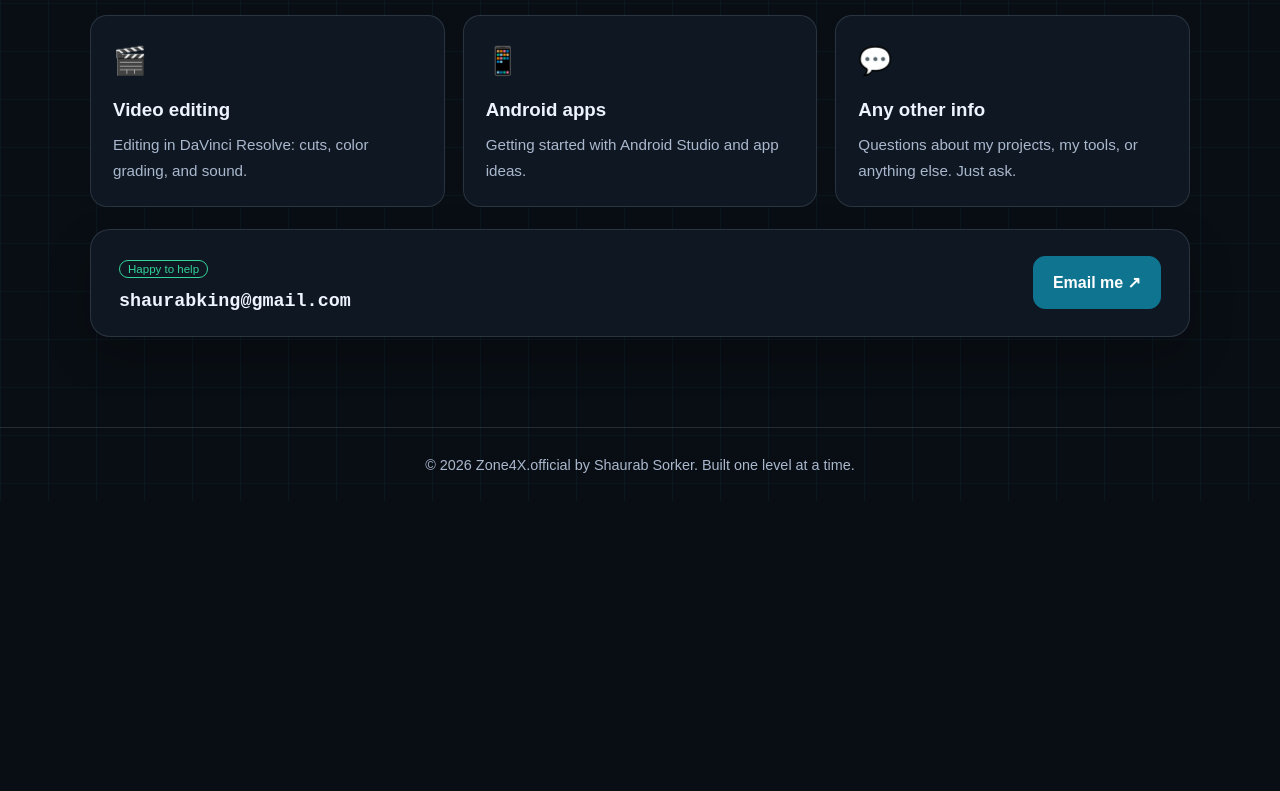
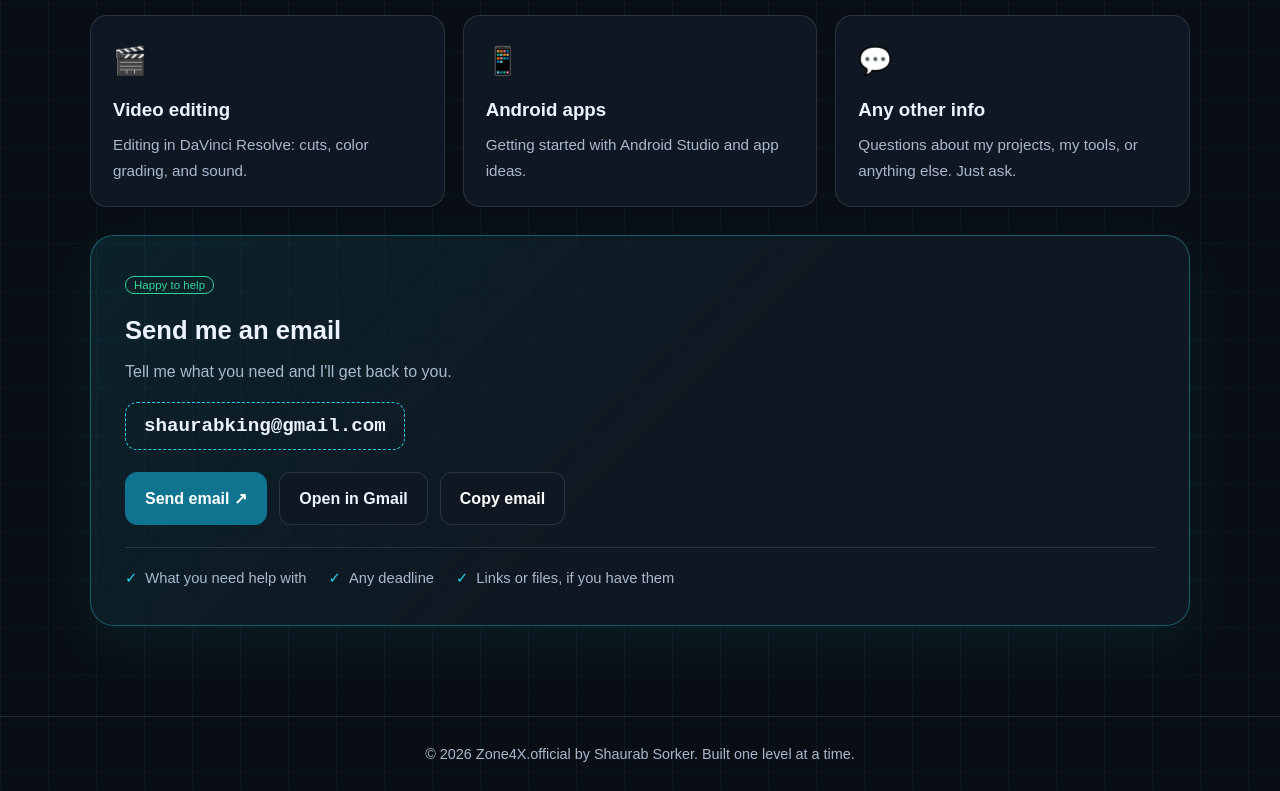
Before and after one commit to kaderpcb2/zoneX4, a plain HTML site: page index.html in a window 1280 px wide. Shown: the part 6189-6980 px from the top of the page. Before the commit the page ends 6691 px from the top, so only its background shows below. Drawn offline with Linux system fonts and the light colour scheme.

Commit message:
Add files via upload

```diff
--- a/index.html
+++ b/index.html
@@ -210,12 +210,23 @@
           <article class="skill-card"><div class="skill-icon" aria-hidden="true">📱</div><h3>Android apps</h3><p>Getting started with Android Studio and app ideas.</p></article>
           <article class="skill-card"><div class="skill-icon" aria-hidden="true">💬</div><h3>Any other info</h3><p>Questions about my projects, my tools, or anything else. Just ask.</p></article>
         </div>
-        <div class="help-bar">
-          <div>
+        <div class="email-card">
+          <div class="email-info">
             <span class="status live">Happy to help</span>
+            <h3>Send me an email</h3>
+            <p class="email-note">Tell me what you need and I'll get back to you.</p>
             <p class="help-email">shaurabking@gmail.com</p>
           </div>
-          <a class="button button-primary" href="mailto:shaurabking@gmail.com?subject=Need%20help">Email me ↗</a>
+          <div class="email-actions">
+            <a class="button button-primary" href="mailto:shaurabking@gmail.com?subject=Need%20help&amp;body=Hi%20Shaurab%2C%0A%0AI%20need%20help%20with%3A%0A%0A">Send email ↗</a>
+            <a class="button button-secondary" href="https://mail.google.com/mail/?view=cm&amp;to=shaurabking@gmail.com&amp;su=Need%20help" target="_blank" rel="noopener">Open in Gmail</a>
+            <button class="button button-secondary" id="copyEmail" type="button">Copy email</button>
+          </div>
+          <ul class="email-tips">
+            <li>What you need help with</li>
+            <li>Any deadline</li>
+            <li>Links or files, if you have them</li>
+          </ul>
         </div>
       </div>
     </section>
--- a/script.js
+++ b/script.js
@@ -76,3 +76,20 @@ const spy = new IntersectionObserver(function (entries) {
 document.querySelectorAll("main section[id]").forEach(function (section) {
   spy.observe(section);
 });
+
+// ---------- COPY EMAIL BUTTON ----------
+const copyButton = document.getElementById("copyEmail");
+copyButton.addEventListener("click", function () {
+  const email = "shaurabking@gmail.com";
+  const showCopied = function () {
+    copyButton.textContent = "Copied ✓";
+    setTimeout(function () { copyButton.textContent = "Copy email"; }, 2000);
+  };
+  if (navigator.clipboard) {
+    navigator.clipboard.writeText(email).then(showCopied).catch(function () {
+      window.prompt("Copy this email:", email);
+    });
+  } else {
+    window.prompt("Copy this email:", email);
+  }
+});
--- a/style.css
+++ b/style.css
@@ -560,8 +560,17 @@ body {
 
 /* ---------- PROJECTS + HELP ---------- */
 @media (min-width: 821px) { .projects-grid { grid-template-columns: repeat(2, 1fr); } }
-.help-bar { display: flex; flex-wrap: wrap; align-items: center; justify-content: space-between; gap: 18px; margin-top: 22px; padding: 24px 28px; background: var(--surface); border: 1px solid var(--border); border-radius: 20px; box-shadow: var(--shadow); }
-.help-bar .status { margin-left: 0; }
-.help-email { margin-top: 10px; font: 700 1.15rem "Courier New", Consolas, monospace; overflow-wrap: anywhere; }
 
 @media (min-width: 821px) { .projects-grid .card:last-child:nth-child(odd) { grid-column: 1 / -1; } }
+
+/* ---------- EMAIL CARD ---------- */
+.email-card { margin-top: 28px; padding: 34px; display: grid; gap: 22px; border: 1px solid rgba(34, 211, 238, 0.35); border-radius: 24px; background: linear-gradient(135deg, rgba(34, 211, 238, 0.1), var(--surface) 55%); box-shadow: 0 20px 60px rgba(34, 211, 238, 0.08); }
+.email-card .status { margin-left: 0; }
+.email-card h3 { margin-top: 12px; font-size: 1.6rem; }
+.email-note { margin-top: 6px; color: var(--muted); }
+.help-email { display: inline-block; margin-top: 16px; padding: 12px 18px; border: 1px dashed var(--accent); border-radius: 12px; font: 700 1.2rem "Courier New", Consolas, monospace; overflow-wrap: anywhere; }
+.email-actions { display: flex; flex-wrap: wrap; gap: 12px; }
+button.button { font: inherit; font-weight: 700; cursor: pointer; }
+.email-tips { list-style: none; display: flex; flex-wrap: wrap; gap: 10px 22px; padding-top: 18px; border-top: 1px solid var(--border); color: var(--muted); font-size: 0.92rem; }
+.email-tips li::before { content: "✓"; margin-right: 8px; color: var(--accent); }
+@media (max-width: 540px) { .email-card { padding: 24px; } .help-email { font-size: 1rem; } }
```
